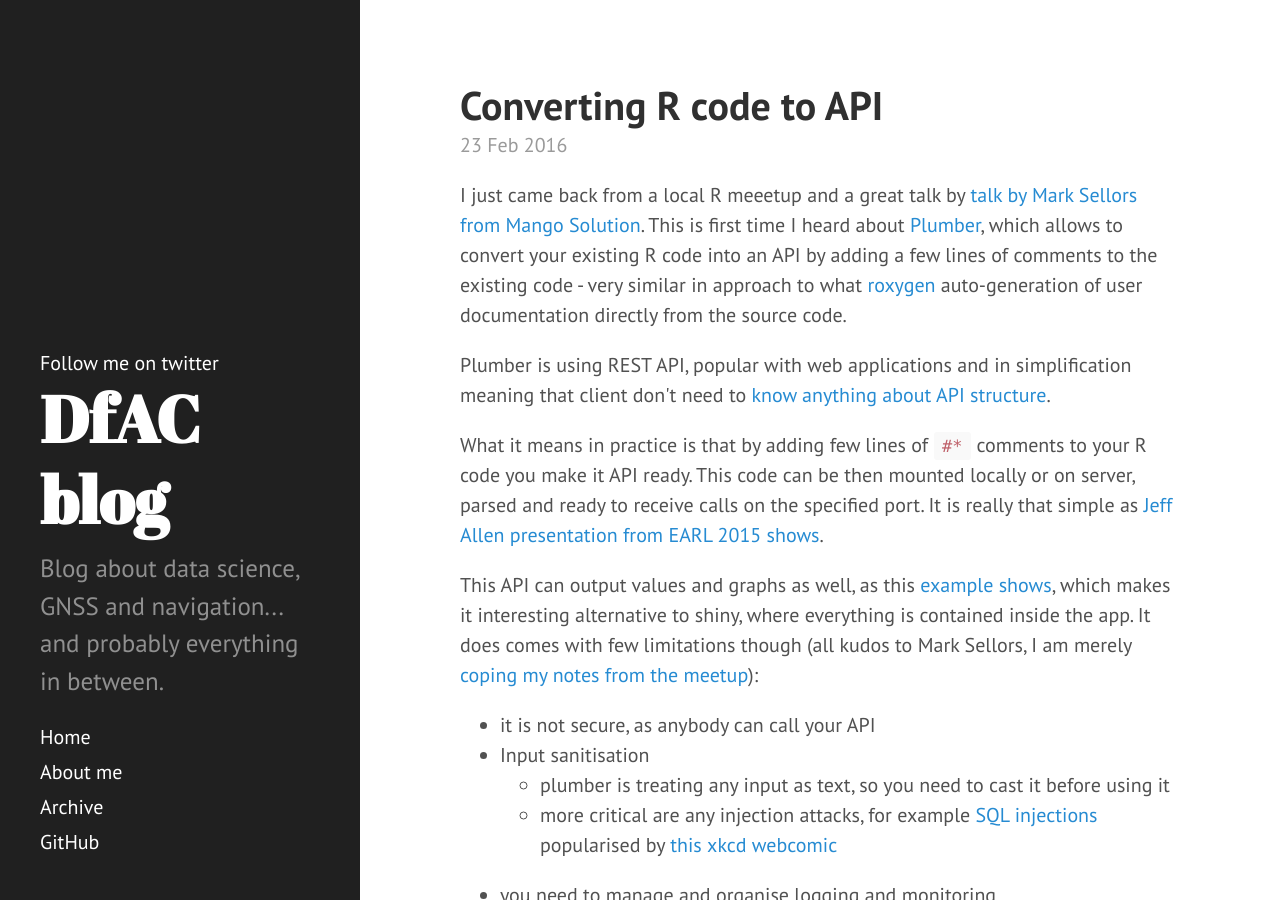
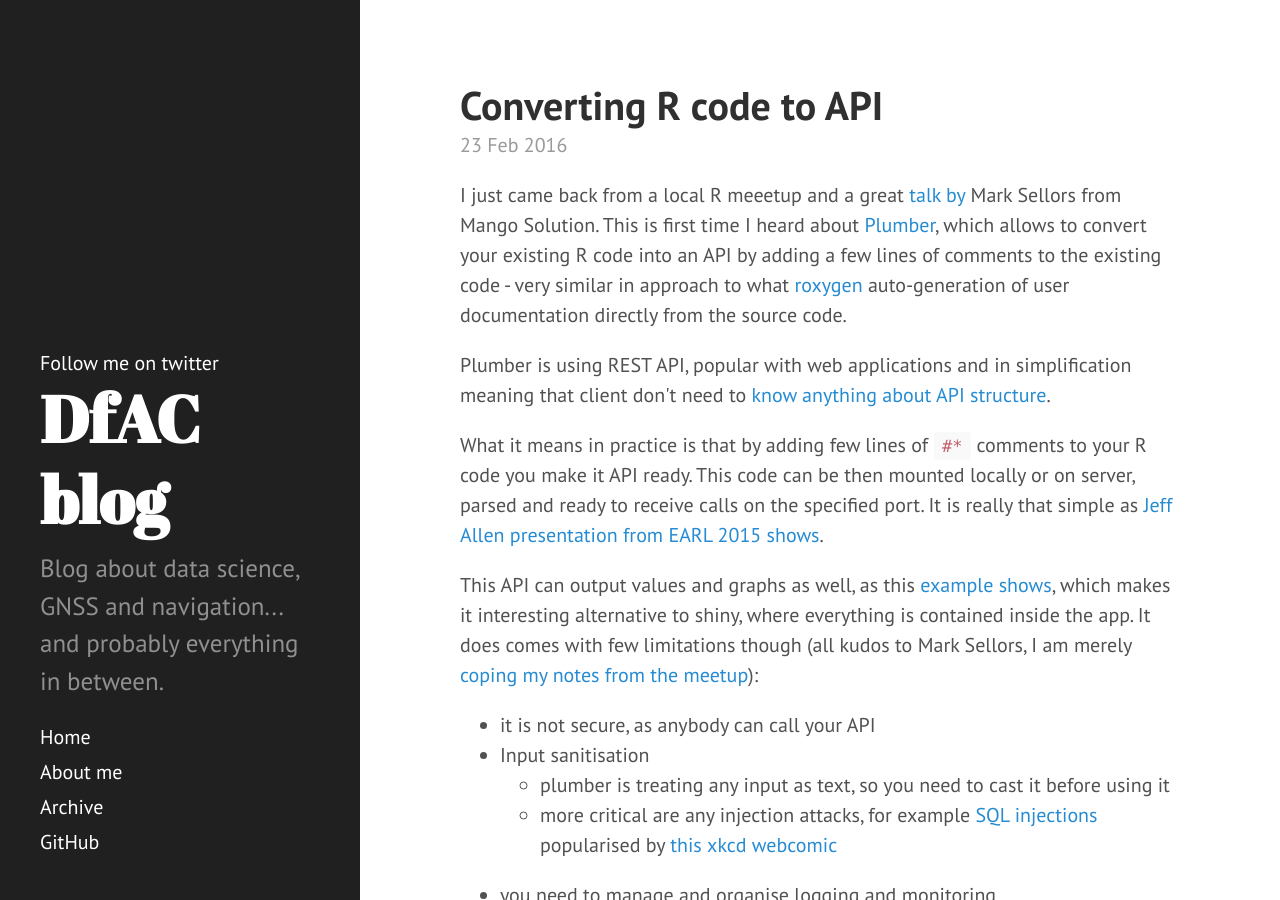
Before and after one commit to DfAC/DfAC.github.io, a Jekyll site: the page built from _posts/2016-02-23-Converting-R-code-to-API.md, in a window 1280 px wide and 900 px high. Built offline with Jekyll 4.4.1, drawn with Linux system fonts in a browser that asks for light colours; comment, search, counter and statistics services are not loaded.

Commit message:
Update 2016-02-23-Converting-R-code-to-API.md

```diff
--- a/_posts/2016-02-23-Converting-R-code-to-API.md
+++ b/_posts/2016-02-23-Converting-R-code-to-API.md
@@ -7,13 +7,13 @@ comments: True
 ---
 
 
-I just came back from a local R meeetup and a great talk by [talk by Mark Sellors from Mango Solution](http://www.slideshare.net/sellorm/creating-apis-with-r-and-plumber-57608851). This is first time I heard about  [Plumber](http://plumber.trestletech.com/), which allows to convert your existing R code into an API by adding a few lines of comments to the existing code - very similar in approach to what [roxygen](http://roxygen.org/) auto-generation of user documentation directly from the source code.
+I just came back from a local R meeetup and a great [talk by][MarkTalk]  Mark Sellors from Mango Solution. This is first time I heard about  [Plumber](http://plumber.trestletech.com/), which allows to convert your existing R code into an API by adding a few lines of comments to the existing code - very similar in approach to what [roxygen](http://roxygen.org/) auto-generation of user documentation directly from the source code.
 
 Plumber is using REST API, popular with web applications and in simplification meaning that client don't need to [know anything about API structure](http://stackoverflow.com/questions/671118/what-exactly-is-restful-programming).
 
 What it means in practice is that by adding few lines of `#*` comments to your R code you make it API ready.  This code can be then mounted locally or on server, parsed and ready to receive calls on the specified port. It is really that simple as [Jeff Allen presentation from EARL 2015 shows](http://plumber.trestletech.com/components/earl-2015/#/).
 
-This API can output values and graphs as well, as this [example shows](http://plumber.trestletech.com/docs/endpoints/), which makes it interesting alternative to shiny, where everything is contained inside the app. It does comes with few limitations though (all kudos to Mark Sellors, I am merely [coping my notes from the meetup](http://www.slideshare.net/sellorm/creating-apis-with-r-and-plumber-57608851)):
+This API can output values and graphs as well, as this [example shows](http://plumber.trestletech.com/docs/endpoints/), which makes it interesting alternative to shiny, where everything is contained inside the app. It does comes with few limitations though (all kudos to Mark Sellors, I am merely [coping my notes from the meetup][MarkTalk]):
 
 * it is not secure, as anybody can call your API
 * Input sanitisation
```
Also changed, not shown: other parts of _posts/2016-02-23-Converting-R-code-to-API.md (+2 -0 lines).
